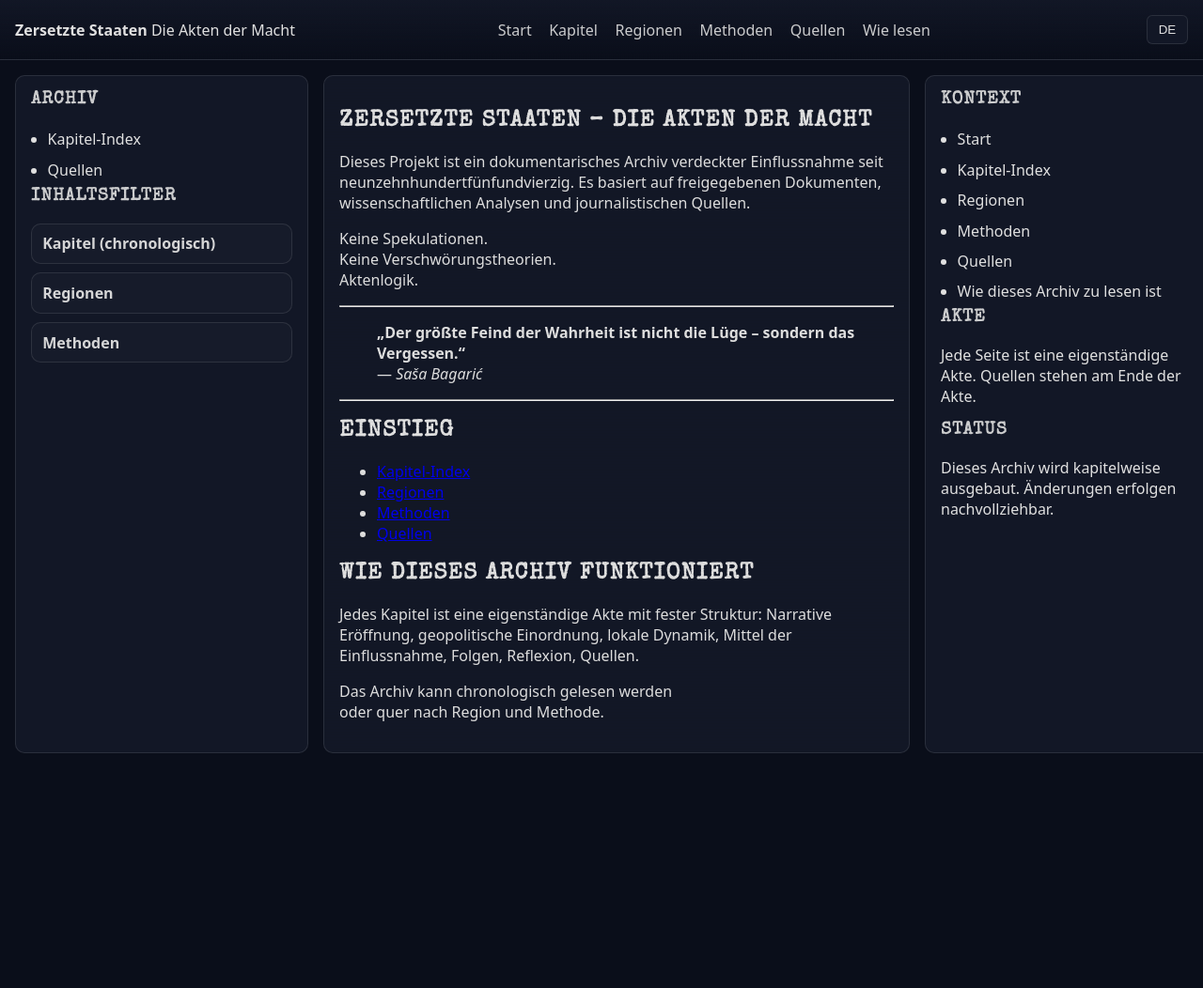
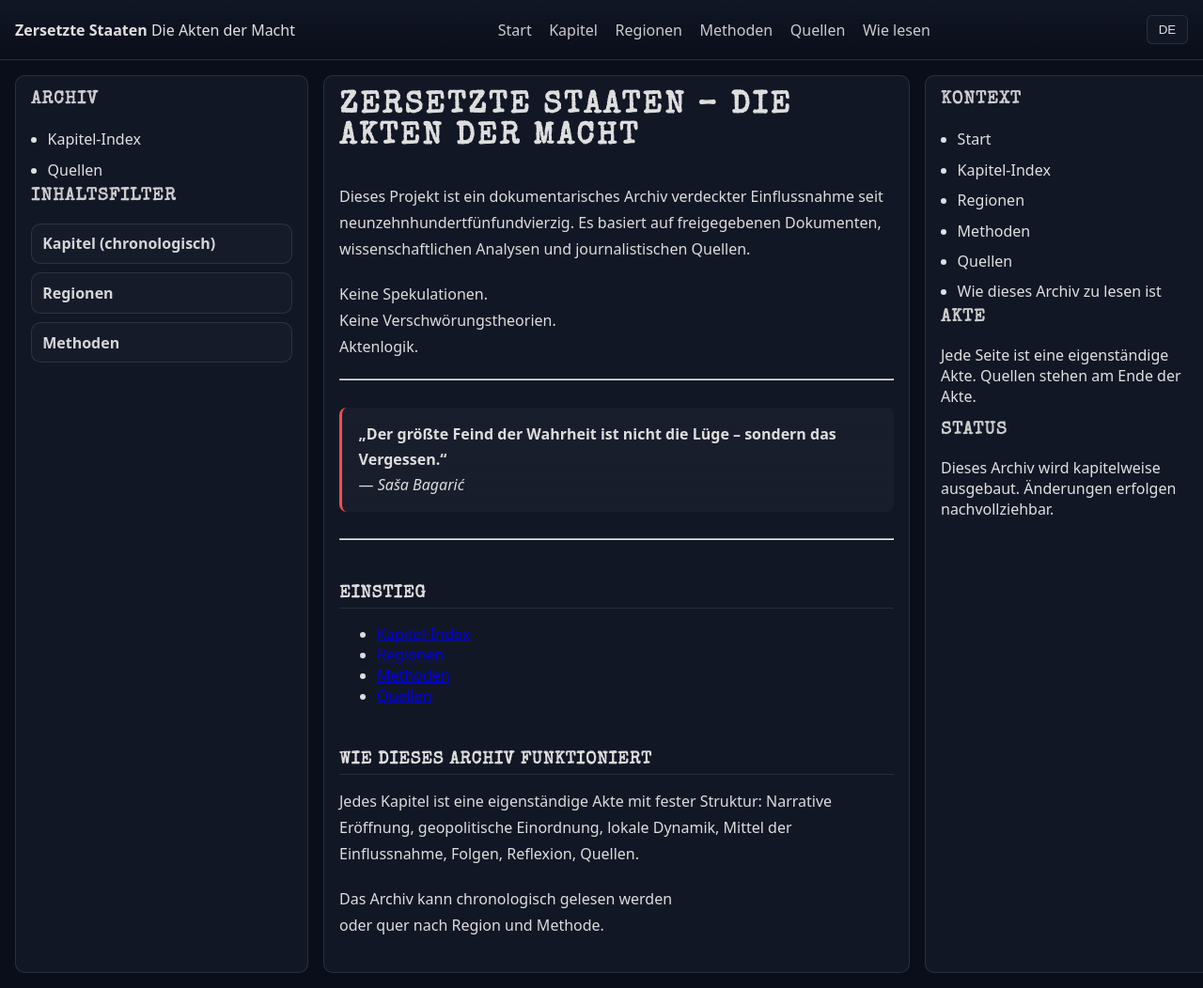
Before and after one commit to bozart-army/zersetzte-staaten-site, a Jekyll site: the page built from de/index.md, in a window 1280 px wide and 1052 px high. Shown: the whole window at 94% size. Built offline with Jekyll 4.4.1, drawn with Linux system fonts in a browser that asks for light colours; our own code applies the rules of GitHub Pages for plain Markdown files.

Commit message:
Update style.css

```diff
--- a/assets/css/style.css
+++ b/assets/css/style.css
@@ -63,6 +63,7 @@ h1, h2, h3, .aktenkopf {
   padding: 0.45rem 0.6rem;
   cursor: pointer;
   border-radius: 6px;
+  min-width: 44px;
 }
 
 .lang-switcher button:hover {
@@ -127,15 +128,45 @@ h1, h2, h3, .aktenkopf {
   filter: contrast(140%);
 }
 
+/* ===== Buch-Lesefluss / Typografie ===== */
+.content p {
+  line-height: 1.75;
+  max-width: 68ch;
+  margin: 0 0 1.25rem;
+}
+
+.content h1 {
+  margin: 0 0 2rem;
+  font-size: 2.05rem;
+  letter-spacing: 0.08em;
+}
+
+.content h2 {
+  margin: 3rem 0 0.9rem;
+  font-size: 1.15rem;
+  letter-spacing: 0.04em;
+  border-bottom: 1px solid var(--line);
+  padding-bottom: 0.35rem;
+}
+
+.content h3 {
+  margin: 2rem 0 0.6rem;
+  font-size: 0.95rem;
+  opacity: 0.95;
+}
+
 /* Aktenkopf + Stempel */
 .aktenkopf {
   position: relative;
-  padding: 0.9rem 1rem;
-  border: 2px dashed var(--accent);
+  padding: 0.95rem 1.1rem;
+  border: 1.5px solid var(--accent);
   color: var(--accent);
   text-align: center;
-  margin: 0 0 1rem;
+  margin: 0 0 2.5rem;
   border-radius: 8px;
+  background: rgba(0,0,0,0.15);
+  letter-spacing: 0.12em;
+  font-size: 0.85rem;
 }
 
 .aktenkopf::before {
@@ -147,6 +178,21 @@ h1, h2, h3, .aktenkopf {
   font-size: 1.05rem;
   opacity: 0.75;
   text-shadow: 2px 2px 4px rgba(0,0,0,0.55);
+}
+
+/* Zitate (buchnah, ruhig) */
+.content blockquote {
+  margin: 1.8rem 0;
+  padding: 0.9rem 1.1rem;
+  border-left: 3px solid var(--accent);
+  background: rgba(255,255,255,0.03);
+  border-radius: 8px;
+  max-width: 68ch;
+}
+
+.content blockquote p {
+  margin: 0;
+  line-height: 1.7;
 }
 
 /* Redacted */
@@ -166,6 +212,8 @@ h1, h2, h3, .aktenkopf {
 .menu a {
   color: var(--text);
   text-decoration: none;
+  display: inline-block;
+  padding: 0.15rem 0;
 }
 
 .menu a:hover {
@@ -198,35 +246,22 @@ h1, h2, h3, .aktenkopf {
 
 .menu li { margin: 0.35rem 0; }
 
-.menu a {
-  display: inline-block;
-  padding: 0.15rem 0;
-}
-
-.menu a:hover {
-  text-decoration: underline;
-}
-
-/* Buttons in Header minimal cleaner */
-.lang-switcher button {
-  min-width: 44px;
-}
-
-
 /* ===== Chapter navigation (Prev/Next) ===== */
 .chapter-nav {
   display: flex;
   justify-content: space-between;
   gap: 1rem;
-  margin-top: 1.25rem;
-  padding-top: 1rem;
-  border-top: 1px solid var(--line);
+  margin-top: 4rem;
+  padding-top: 1.5rem;
+  border-top: 1px dashed var(--line);
+  font-family: ui-monospace, SFMono-Regular, Menlo, Monaco, Consolas, monospace;
+  font-size: 0.85rem;
 }
 
 .chapter-nav a {
   color: var(--text);
   text-decoration: none;
-  opacity: 0.9;
+  opacity: 0.85;
 }
 
 .chapter-nav a:hover {
@@ -234,10 +269,5 @@ h1, h2, h3, .aktenkopf {
   text-decoration: underline;
 }
 
-.chapter-nav div {
-  flex: 1;
-}
-
-.chapter-nav div:last-child {
-  text-align: right;
-}
+.chapter-nav div { flex: 1; }
+.chapter-nav div:last-child { text-align: right; }
```
